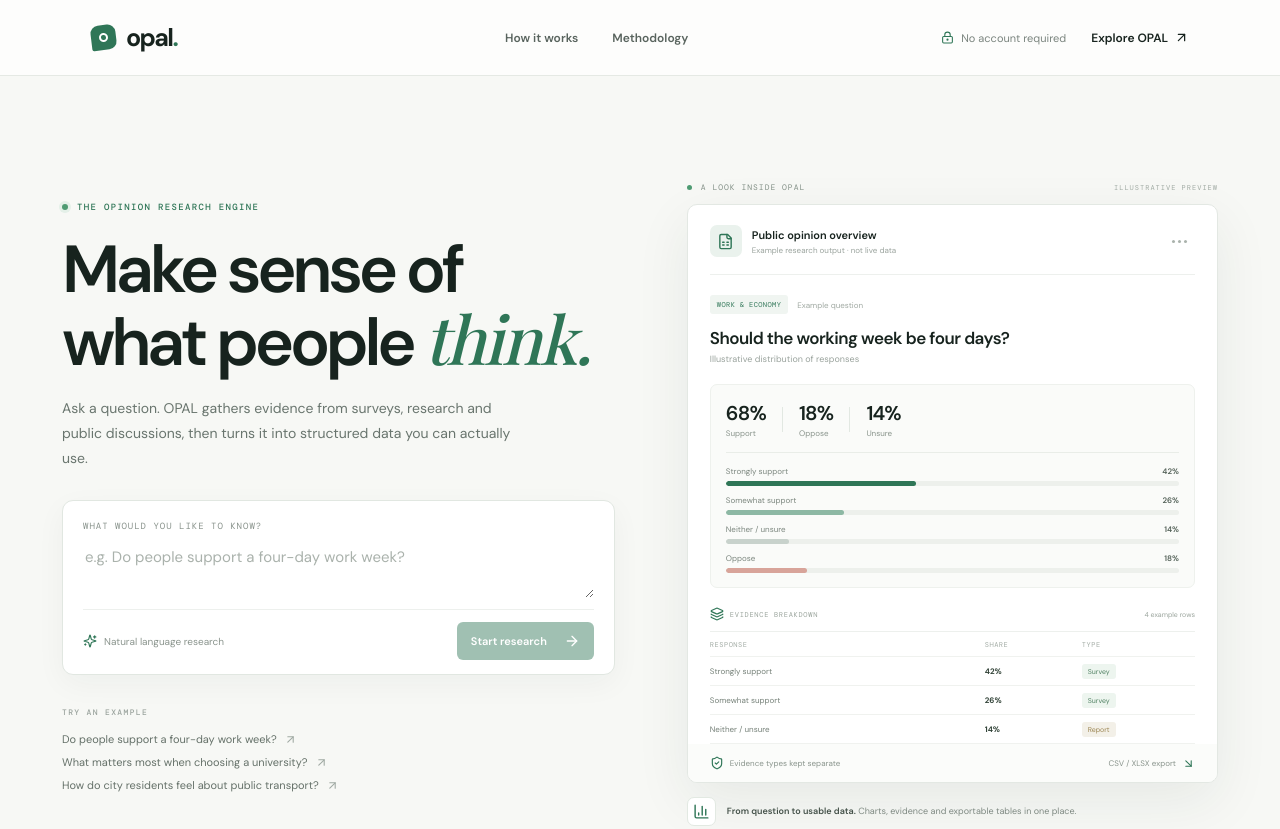
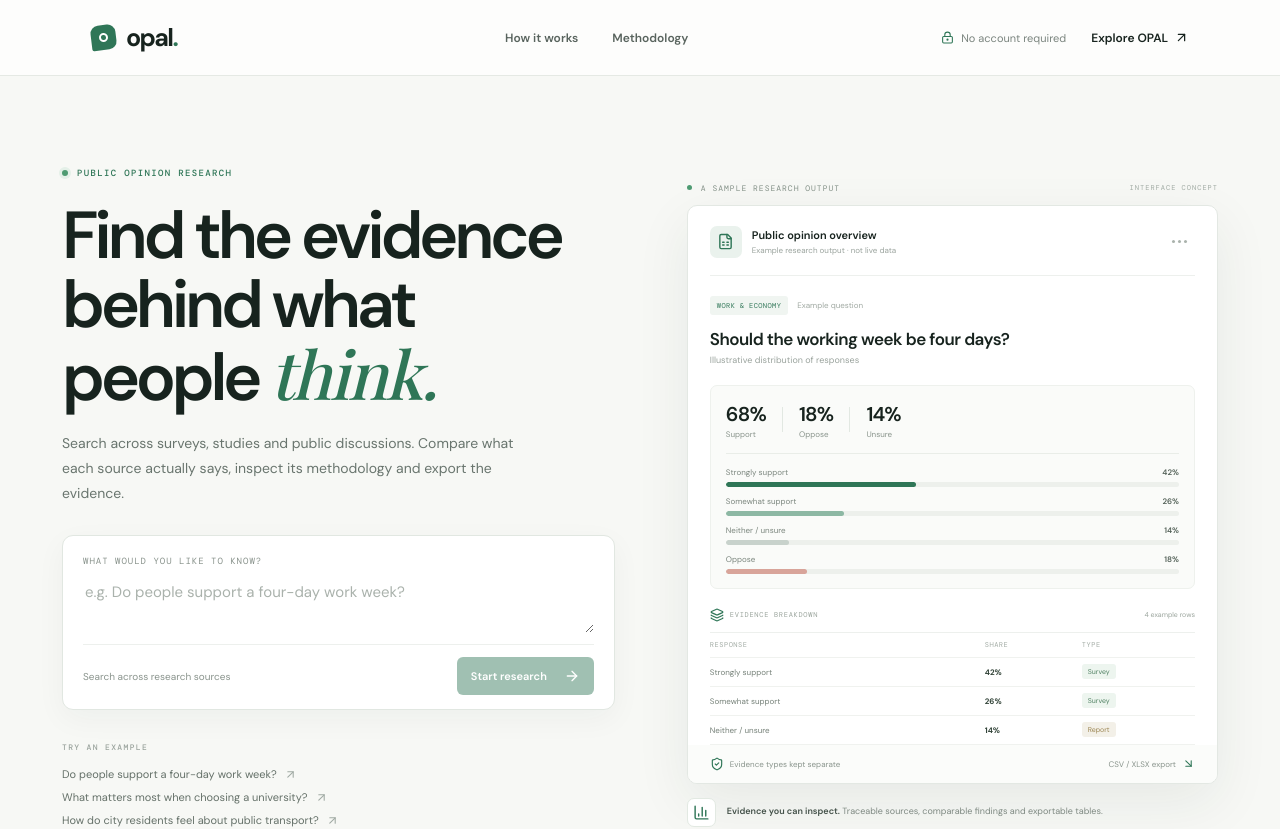
Before and after one commit to davidyoyoyo/OPAL, a Next.js app: page / in a window 1280 px wide. Shown: the top 829 px of the page. Built offline with nearby package versions, Linux system fonts and the light colour scheme; a web font is replaced by a local one.

Commit message:
Refine OPAL homepage copy and remove AI-style visual cues

```diff
--- a/app/page.tsx
+++ b/app/page.tsx
@@ -15,7 +15,6 @@ import {
   LockKeyhole,
   Search,
   ShieldCheck,
-  Sparkles,
   Upload,
 } from "lucide-react";
 
@@ -72,11 +71,10 @@ export default function Home() {
 
       <section className="hero">
         <div className="hero-copy">
-          <div className="eyebrow"><span className="eyebrow-dot" /> THE OPINION RESEARCH ENGINE</div>
-          <h1>Make sense of<br />what people <em>think.</em></h1>
+          <div className="eyebrow"><span className="eyebrow-dot" /> PUBLIC OPINION RESEARCH</div>
+          <h1>Find the evidence<br />behind what people <em>think.</em></h1>
           <p className="hero-description">
-            Ask a question. OPAL gathers evidence from surveys, research and public
-            discussions, then turns it into structured data you can actually use.
+            Search across surveys, studies and public discussions. Compare what each source actually says, inspect its methodology and export the evidence.
           </p>
 
           <form className="question-card" onSubmit={handleSubmit}>
@@ -92,7 +90,7 @@ export default function Home() {
               rows={2}
             />
             <div className="question-footer">
-              <span className="input-hint"><Sparkles size={14} /> Natural language research</span>
+              <span className="input-hint">Search across research sources</span>
               <button className="submit-button" type="submit" disabled={!question.trim()}>
                 Start research <ArrowRight size={16} />
               </button>
@@ -123,8 +121,8 @@ export default function Home() {
 
         <div className="preview-wrap">
           <div className="preview-topline">
-            <span><span className="live-dot" /> A LOOK INSIDE OPAL</span>
-            <span className="preview-tag">ILLUSTRATIVE PREVIEW</span>
+            <span><span className="live-dot" /> A SAMPLE RESEARCH OUTPUT</span>
+            <span className="preview-tag">INTERFACE CONCEPT</span>
           </div>
           <div className="results-window">
             <div className="window-header">
@@ -180,7 +178,7 @@ export default function Home() {
           </div>
           <div className="preview-caption">
             <div className="caption-icon"><BarChart3 size={17} /></div>
-            <span><strong>From question to usable data.</strong> Charts, evidence and exportable tables in one place.</span>
+            <span><strong>Evidence you can inspect.</strong> Traceable sources, comparable findings and exportable tables.</span>
           </div>
         </div>
       </section>
```
